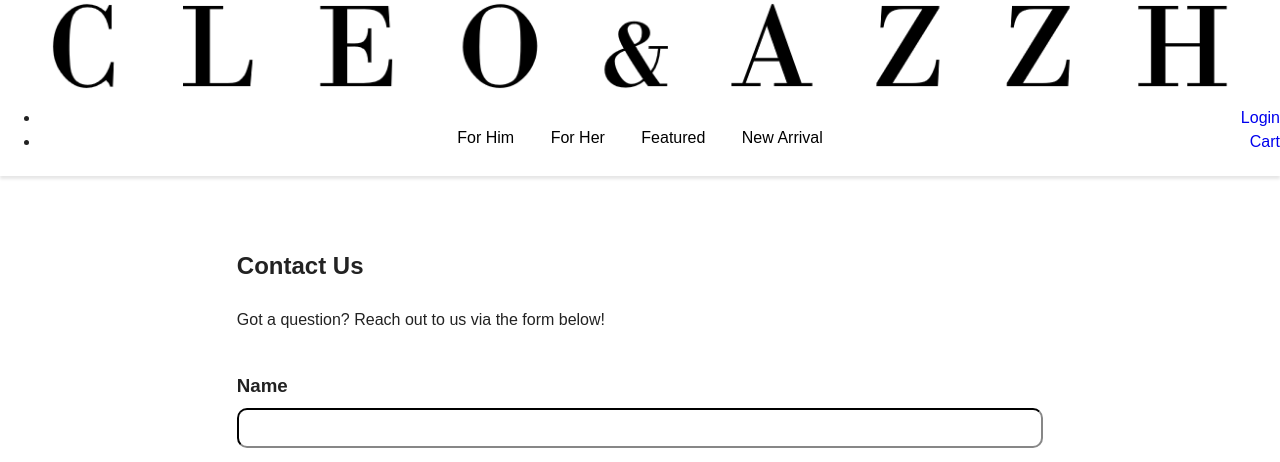
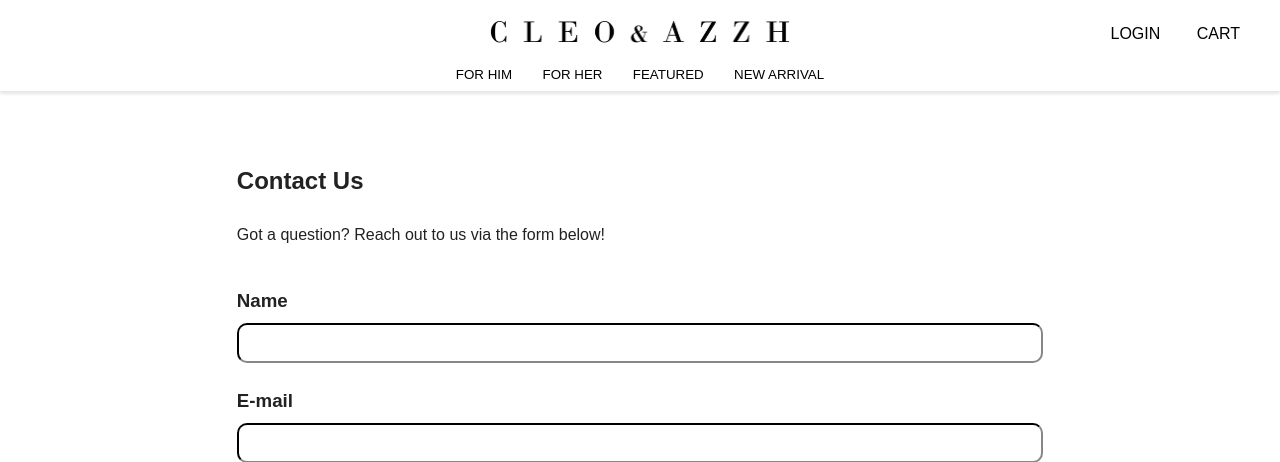
Before and after one commit to azzhexperiment/EE4717, a PHP site: page /contact.php in a window 1280 px wide. Shown: the top 462 px of the page. Run offline with PHP 8.4, Linux system fonts and the light colour scheme.

Commit message:
Update styles

```diff
--- a/assets/css/style.css
+++ b/assets/css/style.css
@@ -85,17 +85,17 @@ a {
   text-decoration: none;
 }
 
-nav a:link {
+header a:link, nav a:link {
   color: #000000;
 }
-nav a:visited {
+header a:visited, nav a:visited {
   color: #000000;
 }
-nav a:hover {
+header a:hover, nav a:hover {
   font-weight: 700;
   color: #000000;
 }
-nav a:active {
+header a:active, nav a:active {
   font-weight: 700;
   color: #000000;
 }
@@ -121,14 +121,6 @@ ul.style--none {
 }
 ul.style--horizontal li {
   display: inline-block;
-}
-
-.float--left {
-  float: left !important;
-}
-
-.float--right {
-  float: right !important;
 }
 
 .align--center {
@@ -168,27 +160,66 @@ ul.style--horizontal li {
   visibility: hidden !important;
 }
 
-header {
-  height: 100px;
+.sticky {
+  position: fixed;
+  top: 0;
   width: 100%;
 }
+
+header {
+  background-color: #ffffff;
+  width: 100%;
+  line-height: 1;
+}
+header .header__wrapper {
+  width: 1200px;
+  display: grid;
+  grid-template-columns: repeat(3, 1fr);
+  grid-gap: 24px;
+  margin: auto;
+  padding: 10px 0;
+}
 header img {
-  max-width: auto;
-  height: 90px;
+  max-width: 300px;
+  height: auto;
+  padding: 10px 0;
+}
+header ul {
+  list-style: none;
+  padding-left: 0;
+}
+header ul li {
+  display: inline-block;
+  text-transform: uppercase;
+}
+header ul li:not(:last-child) {
+  margin-right: 2em;
+}
+
+#header {
+  position: sticky;
+  position: -webkit-sticky;
+  top: 0;
+  z-index: 1000;
+  transform: translateZ(0);
 }
 
 nav {
+  background-color: #ffffff;
   -webkit-box-shadow: rgba(0, 0, 0, 0.1) 0 3px 3px 0;
   box-shadow: 0 3px 3px 0 rgba(0, 0, 0, 0.1);
-  padding-top: 10px;
   padding-bottom: 10px;
+  font-size: smaller;
 }
 nav ul {
+  margin: auto;
+  line-height: 1;
   list-style: none;
   padding-left: 0;
 }
 nav ul li {
   display: inline-block;
+  text-transform: uppercase;
 }
 nav ul li:not(:last-child) {
   margin-right: 2em;
--- a/assets/scss/_header.scss
+++ b/assets/scss/_header.scss
@@ -3,13 +3,46 @@
 //============================================================================//
 
 header {
-    height: 100px;
+    background-color: #ffffff;
     width: 100%;
+    line-height: 1;
+
+    .header__wrapper {
+        width: 1200px;
+        display: grid;
+        grid-template-columns: repeat(3, 1fr);
+        grid-gap: $gutter;
+        margin: auto;
+        padding: 10px 0;
+    }
 
     img {
-        max-width: auto;
-        height: 90px;
+        max-width: 300px;
+        height: auto;
+        padding: 10px 0;
     }
+
+    ul {
+        list-style: none;
+        padding-left: 0;
+
+        li {
+            display: inline-block;
+            text-transform: uppercase;
+        }
+
+        li:not(:last-child) {
+            margin-right: 2em;
+        }
+    }
+}
+
+#header {
+    position: sticky;
+    position: -webkit-sticky;
+    top: 0;
+    z-index: 1000;
+    transform: translateZ(0);
 }
 
 
@@ -18,19 +51,21 @@ header {
 //============================================================================//
 
 nav {
-
+    background-color: #ffffff;
     -webkit-box-shadow: rgba(0,0,0,.1) 0 3px 3px 0;
     box-shadow: 0 3px 3px 0 rgba(0,0,0,.1);
-    padding-top: 10px;
     padding-bottom: 10px;
-
+    font-size: smaller;
 
     ul {
+        margin: auto;
+        line-height: 1;
         list-style: none;
         padding-left: 0;
 
         li {
             display: inline-block;
+            text-transform: uppercase;
         }
 
         li:not(:last-child) {
--- a/assets/scss/global/_helpers.scss
+++ b/assets/scss/global/_helpers.scss
@@ -2,10 +2,7 @@
 // HELPER CLASSES
 //============================================================================//
 
-// Alignment
-.float--left   { float: left !important; }
-.float--right  { float: right !important; }
-
+// Block alignment
 .align--center { margin-left: auto; margin-right: auto; }
 
 // Text alignment
@@ -21,3 +18,10 @@
 // Visibility
 .show { visibility: visible !important; }
 .hide { visibility: hidden !important; }
+
+// Sticks header
+.sticky {
+    position: fixed;
+    top: 0;
+    width: 100%
+}
--- a/assets/scss/global/_links.scss
+++ b/assets/scss/global/_links.scss
@@ -6,7 +6,7 @@ a {
     text-decoration: none;
 }
 
-nav {
+header, nav {
     $link-colour: #000000;
 
     a:link {
```
Also changed, not shown: 1 other file.
